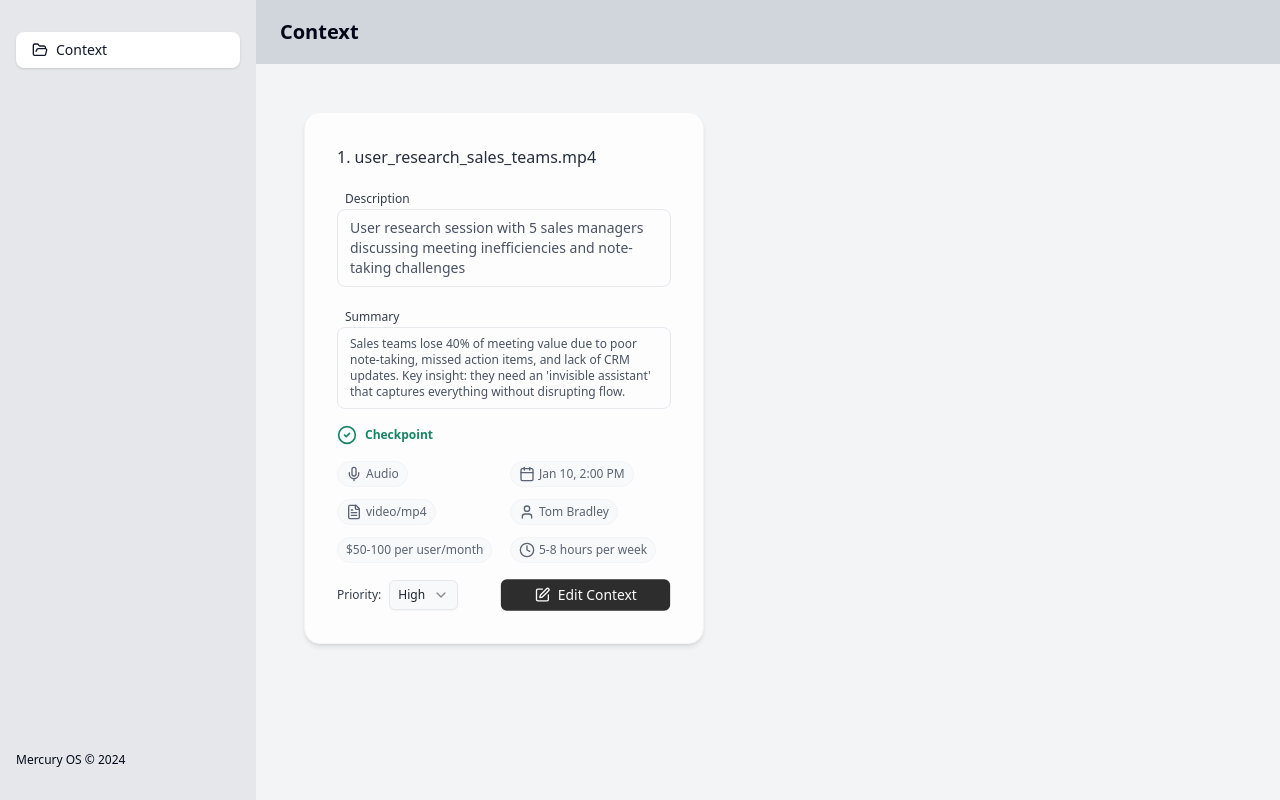
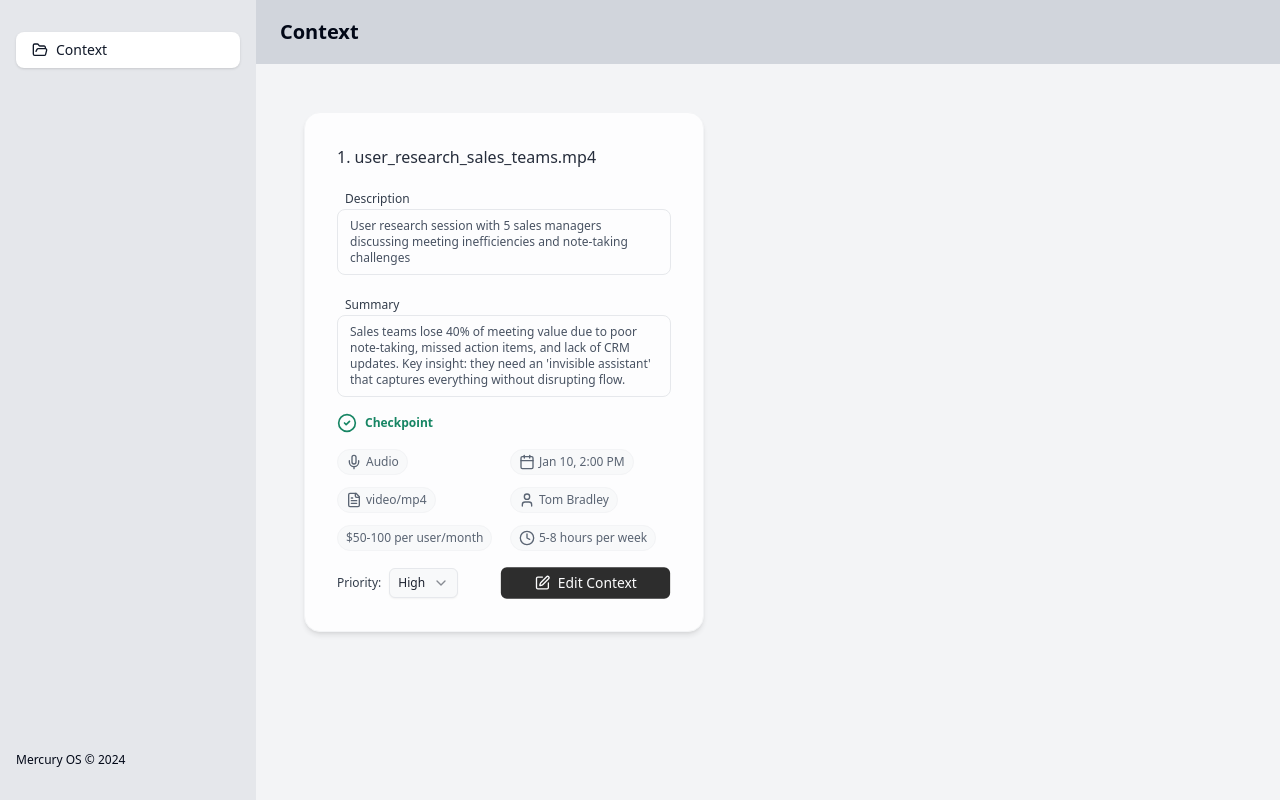
Before and after one commit to bswa006/flowy-design, a Next.js app: page /workflow in a window 1280 px wide. Built offline with nearby package versions, Linux system fonts and the light colour scheme.

Commit message:
smaller refinements remaining

```diff
--- a/app/workflow/MainCard.tsx
+++ b/app/workflow/MainCard.tsx
@@ -17,6 +17,7 @@ import {
   SelectItem,
 } from "@/components/ui/select";
 import { MercuryButton } from "@/components/mercury/MercuryButton";
+import { DraggableTextCard } from "@/components/DraggableTextCard";
 
 interface MainCardProps {
   context: Context;
@@ -53,17 +54,18 @@ export function MainCard({
         <span className="text-xs text-gray-800 font-medium ml-2">
           Description
         </span>
-        <span className="text-gray-700 text-sm border border-gray-200 rounded-lg px-3 py-2 block">
-          {context.upload.description}
-        </span>
+        <DraggableTextCard
+          description={context.upload.description}
+          handleEdit={handleEdit}
+        />
       </div>
 
-      {/* Summary Section */}
       <div className="space-y-1">
         <span className="text-xs text-gray-800 font-medium ml-2">Summary</span>
-        <span className="text-gray-700 text-xs border border-gray-200 rounded-lg px-3 py-2 block">
-          {context.upload.summary}
-        </span>
+        <DraggableTextCard
+          description={context.upload.summary}
+          handleEdit={handleEdit}
+        />
       </div>
 
       {context.upload.is_checkpoint && (
--- /dev/null
+++ b/components/DraggableTextCard.tsx
@@ -0,0 +1,138 @@
+import React, { useRef, useState, useEffect } from "react";
+import { motion, AnimatePresence } from "framer-motion";
+import { Lightbulb, Edit as EditIcon } from "lucide-react";
+
+interface DraggableTextCardProps {
+  description: string;
+  onCreateInsight?: () => void;
+  handleEdit?: () => void;
+}
+
+interface OptionsCardState {
+  x: number;
+  y: number;
+  command: string;
+}
+
+export function DraggableTextCard({
+  description,
+  onCreateInsight,
+  handleEdit,
+}: DraggableTextCardProps) {
+  const [selectionRect, setSelectionRect] = useState<DOMRect | null>(null);
+  const [showBar, setShowBar] = useState(false);
+  const [optionsCard, setOptionsCard] = useState<OptionsCardState | null>(null);
+  const [draggingCommand, setDraggingCommand] = useState<string | null>(null);
+  const descriptionRef = useRef<HTMLDivElement>(null);
+
+  // Listen for selection changes
+  useEffect(() => {
+    function handleSelection(e: Event) {
+      e.stopPropagation();
+      const sel = window.getSelection();
+      if (
+        sel &&
+        sel.rangeCount > 0 &&
+        !sel.isCollapsed &&
+        descriptionRef.current &&
+        descriptionRef.current.contains(sel.anchorNode)
+      ) {
+        const range = sel.getRangeAt(0);
+        const rect = range.getBoundingClientRect();
+        setSelectionRect(rect);
+        setShowBar(true);
+      } else {
+        setShowBar(false);
+      }
+    }
+    document.addEventListener("selectionchange", handleSelection);
+    return () =>
+      document.removeEventListener("selectionchange", handleSelection);
+  }, []);
+
+  // Handle drag from bar
+  function handleDrop(e: React.DragEvent) {
+    e.stopPropagation();
+    if (draggingCommand) {
+      setOptionsCard({
+        x: e.clientX,
+        y: e.clientY,
+        command: draggingCommand,
+      });
+      setDraggingCommand(null);
+      setShowBar(false);
+      window.getSelection()?.removeAllRanges();
+    }
+  }
+
+  // Close options card on outside click
+  useEffect(() => {
+    function handleClick(e: MouseEvent) {
+      e.stopPropagation();
+      if (
+        optionsCard &&
+        !(e.target as HTMLElement).closest(".mercury-options-card")
+      ) {
+        setOptionsCard(null);
+      }
+    }
+    if (optionsCard) {
+      document.addEventListener("mousedown", handleClick);
+      return () => document.removeEventListener("mousedown", handleClick);
+    }
+  }, [optionsCard]);
+
+  // Only one options card at a time
+  useEffect(() => {
+    if (draggingCommand) setOptionsCard(null);
+  }, [draggingCommand]);
+
+  return (
+    <div
+      ref={descriptionRef}
+      className="relative min-h-[60px] cursor-text select-text"
+      onDrop={handleDrop}
+      onDragOver={(e) => {
+        if (draggingCommand) {
+          e.preventDefault();
+          e.stopPropagation();
+        }
+      }}
+    >
+      <span className="block whitespace-pre-line text-gray-700 text-xs border border-gray-200 rounded-lg px-3 py-2">
+        {description}
+      </span>
+      {/* Floating Action Bar */}
+      <AnimatePresence>
+        {showBar && selectionRect && (
+          <motion.div
+            initial={{ opacity: 0, y: 10 }}
+            animate={{ opacity: 1, y: 0 }}
+            exit={{ opacity: 0, y: 10 }}
+            transition={{ duration: 0.2, ease: [0.25, 0.46, 0.45, 0.94] }}
+            className="w-fit"
+          >
+            <div className="flex flex-col items-start bg-white border border-gray-200 rounded-lg shadow-lg px-3 py-2 gap-2 mercury-module">
+              <button
+                type="button"
+                onClick={onCreateInsight}
+                className="w-full text-xs px-2 py-1 rounded hover:bg-gray-200 transition-colors flex items-center gap-1"
+              >
+                <Lightbulb className="w-4 h-4" />
+                Create Insight
+              </button>
+              <button
+                type="button"
+                onClick={handleEdit}
+                className="w-full text-xs px-2 py-1 rounded hover:bg-gray-200 transition-colors flex items-center gap-1"
+              >
+                <EditIcon className="w-4 h-4" />
+                Edit
+              </button>
+            </div>
+          </motion.div>
+        )}
+      </AnimatePresence>
+    </div>
+  );
+}
```
